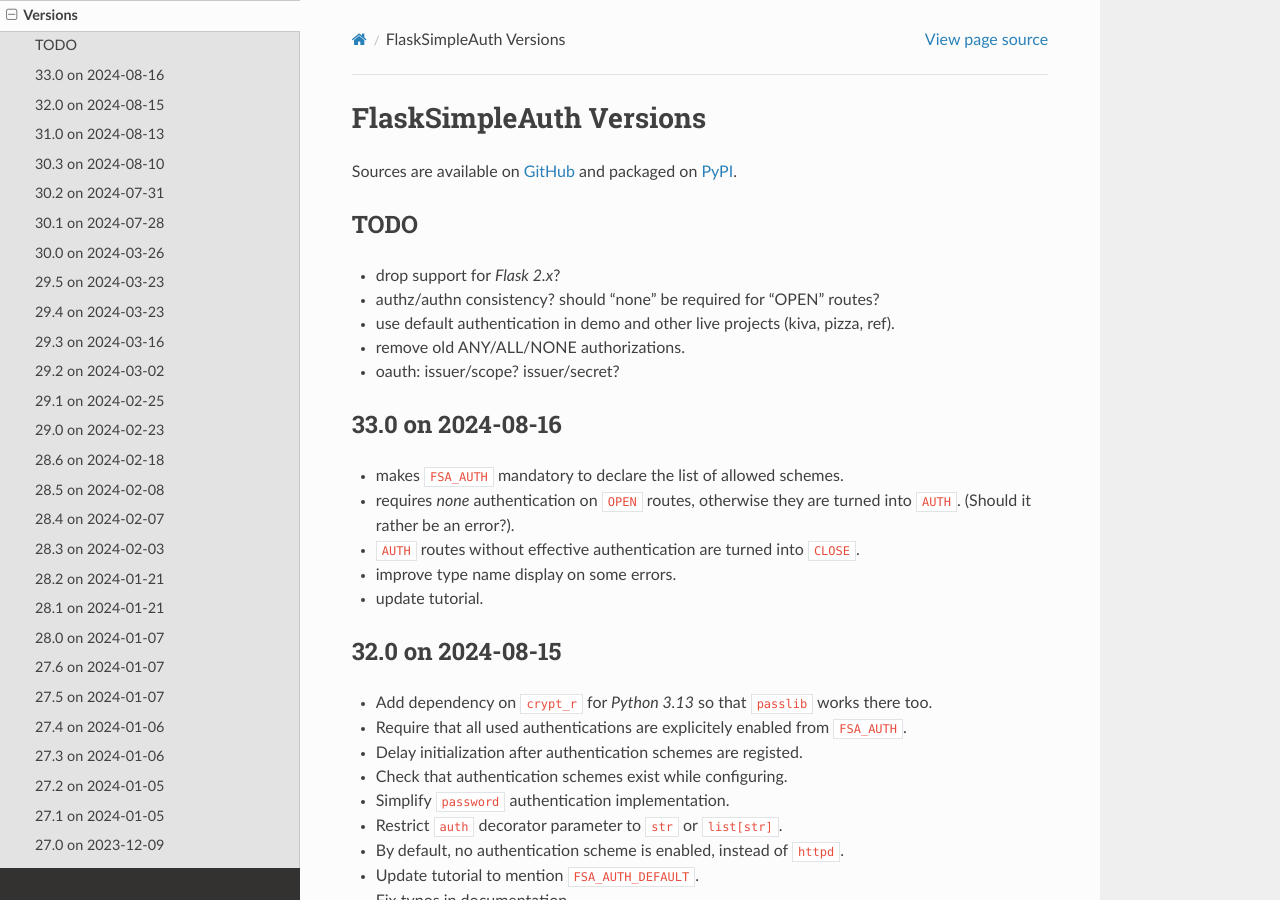
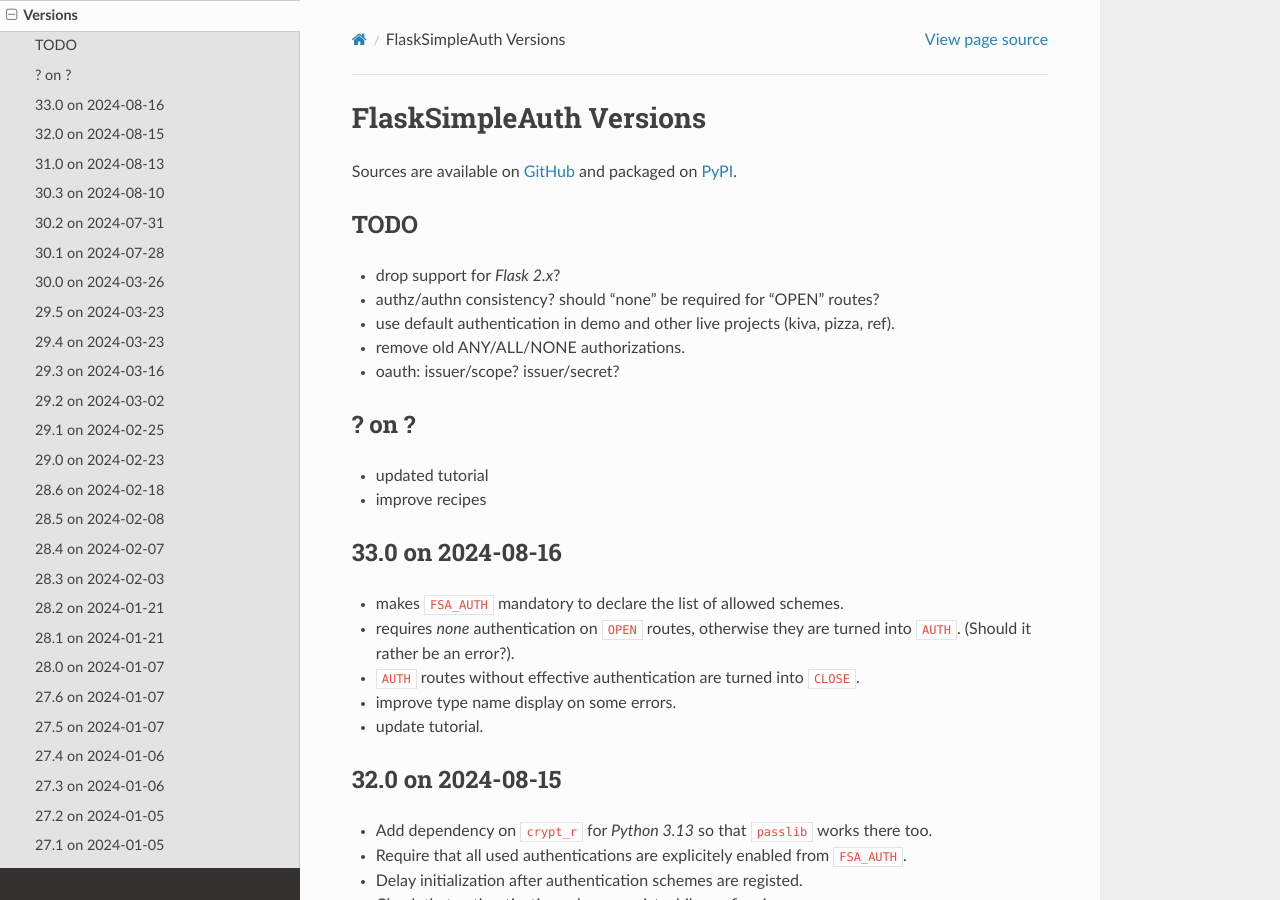
Before and after one commit to zx80/flask-simple-auth, a Sphinx documentation site: the page built from docs/VERSIONS.md, in a window 1280 px wide and 900 px high. Built offline with Sphinx 7.4.7 and the Read the Docs theme 2.0.0, drawn with Linux system fonts in a browser that asks for light colours; pages that are not in the unit, such as notebooks, are missing from menus.

Commit message:
note about dones

```diff
--- a/docs/VERSIONS.md
+++ b/docs/VERSIONS.md
@@ -10,6 +10,11 @@
 - use default authentication in demo and other live projects (kiva, pizza, ref).
 - remove old ANY/ALL/NONE authorizations.
 - oauth: issuer/scope? issuer/secret?
+
+## ? on ?
+
+- updated tutorial
+- improve recipes
 
 ## 33.0 on 2024-08-16
 
```
